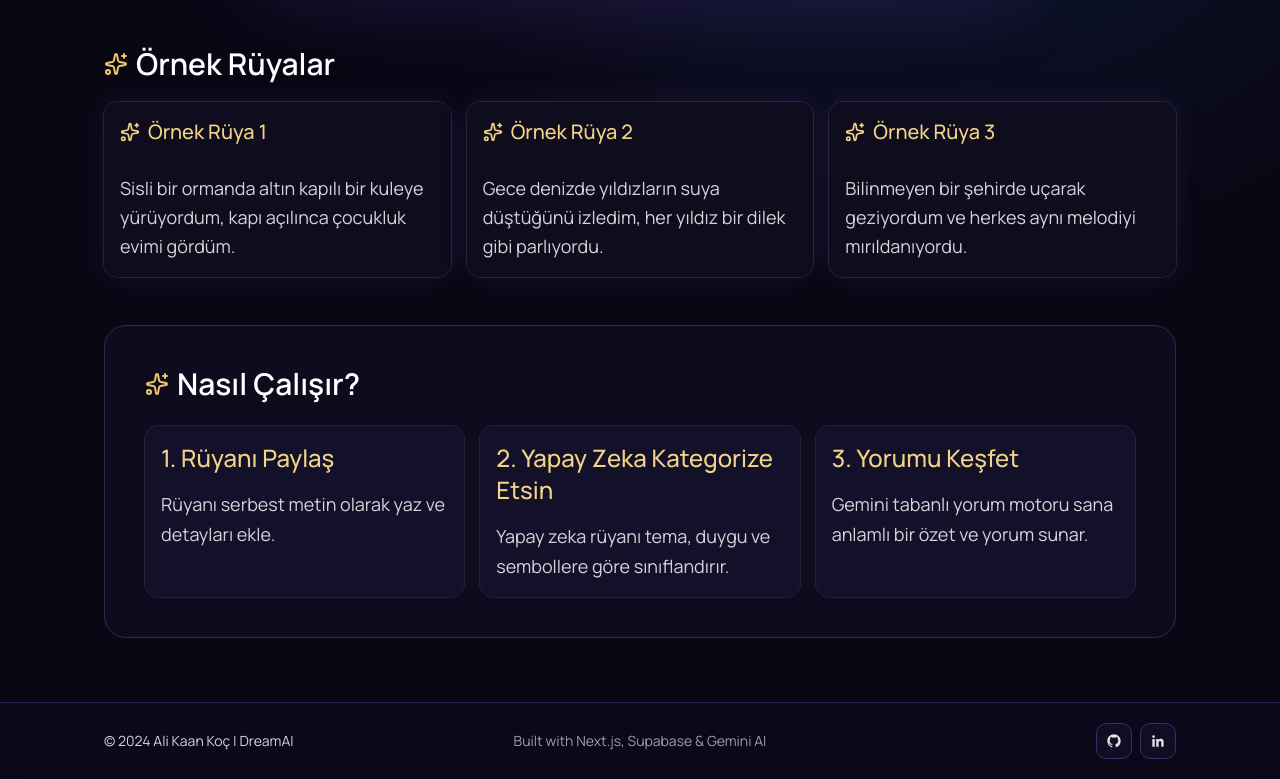
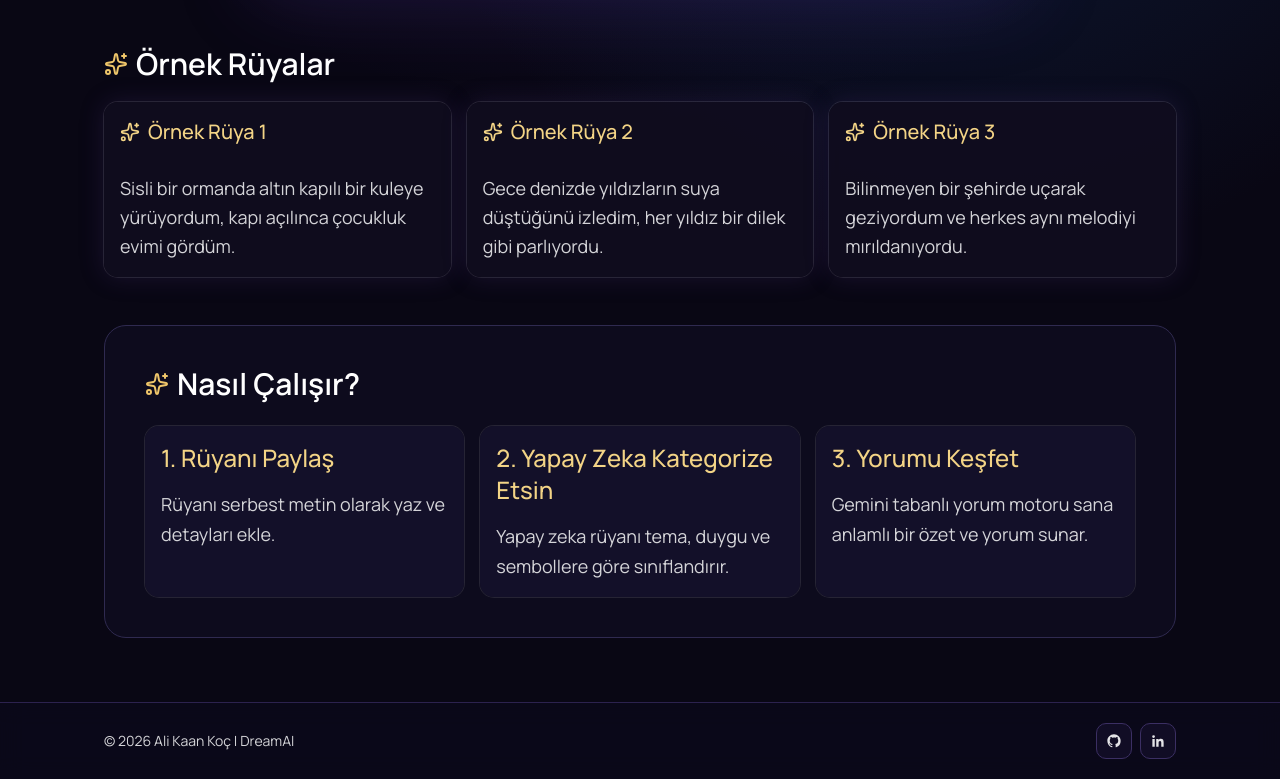
Before and after one commit to alikaankoc1/dream-ai, a Next.js app: page / in a window 1280 px wide. Shown: the part 669-1448 px from the top of the page. Built offline with nearby package versions, Linux system fonts and the light colour scheme; no server answers.

Commit message:
Refine footer content and update copyright year
Removed the center “Built with Next.js, Supabase & Gemini AI” note, updated the copyright year to 2026, and adjusted the footer layout to a two-column structure to keep alignment clean.

```diff
--- a/app/page.tsx
+++ b/app/page.tsx
@@ -96,12 +96,9 @@ export default function Home() {
         </section>
       </main>
       <footer className="relative mt-2 border-t border-[#5f4aa0]/40 bg-[#0f0c1f]/45 backdrop-blur-md">
-        <div className="mx-auto grid w-full max-w-6xl gap-3 px-4 py-5 text-sm text-zinc-300 sm:px-6 md:grid-cols-3 md:items-center md:px-10">
+        <div className="mx-auto grid w-full max-w-6xl gap-3 px-4 py-5 text-sm text-zinc-300 sm:px-6 md:grid-cols-2 md:items-center md:px-10">
           <p className="text-center md:text-left">
-            © 2024 Ali Kaan Koç | DreamAI
-          </p>
-          <p className="text-center text-zinc-400">
-            Built with Next.js, Supabase & Gemini AI
+            © 2026 Ali Kaan Koç | DreamAI
           </p>
           <div className="flex items-center justify-center gap-2 md:justify-end">
             <a
```
